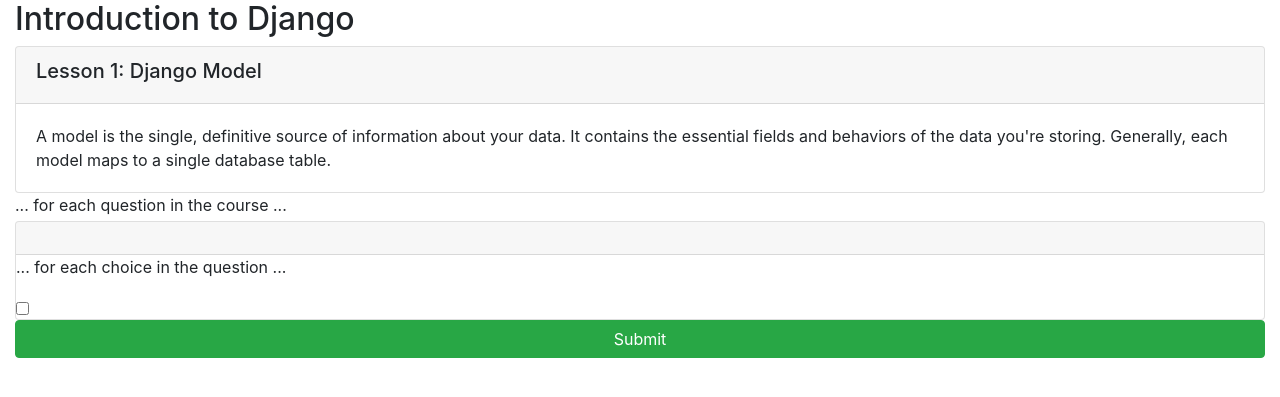
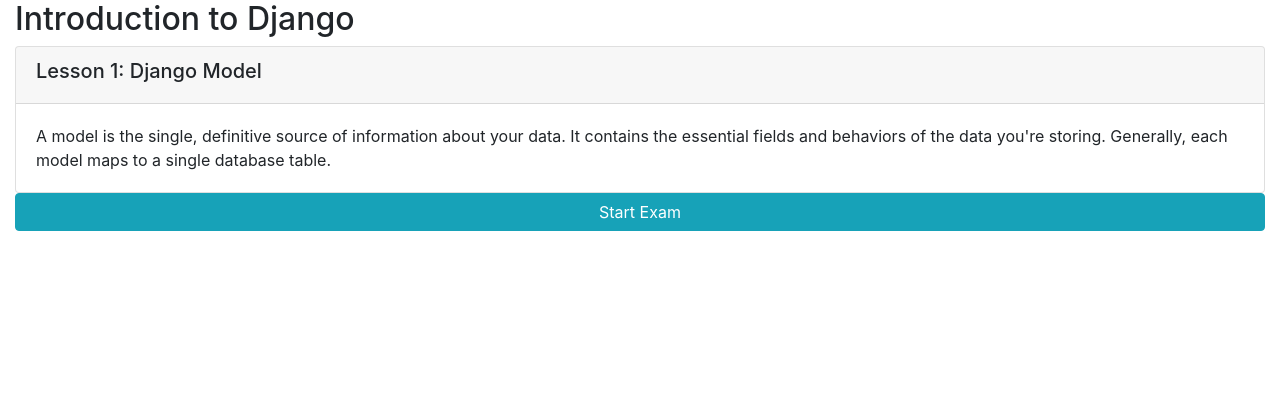
Before and after one commit to aleyadhi/final_template, a Django app: page /onlinecourse/1/ in a window 1280 px wide. Shown: the part 56-453 px from the top of the page. Run offline with Django 3.2, Linux system fonts and the light colour scheme; a user stored in the database is signed in; data comes from the database, SQL or seed files in the repository; both versions use the stored data as it was after the commit; some libraries are stand-ins or nearby versions.

Commit message:
Styling HTMl Pages

```diff
--- a/onlinecourse/templates/onlinecourse/course_detail_bootstrap.html
+++ b/onlinecourse/templates/onlinecourse/course_detail_bootstrap.html
@@ -57,11 +57,8 @@
             <!--
 
             A collapse example here:-->
+            <button data-toggle="collapse" data-target="#exam" class="btn btn-info btn-block">Start Exam</button>
             <div id="exam" class="collapse">
-                Click to expand elements within the collapse div
-                </div>
-
-
 
             <!-- <HINT> If user is authenticated, show course exam with a list of question -->
                 {% if user.is_authenticated %}
@@ -78,6 +75,7 @@
             <!-- A choice submission form example-->
             <form id="questionform" action="point to a submit view" method="post">
                         ... for each question in the course ...
+                        {% for question in lesson.question_set.all %}
                         <div class="card mt-1">
                             <div class="card-header"><h5>{{ question.question_text}}</h5></div>
                             {% csrf_token %}
@@ -92,9 +90,11 @@
                                 </div>
                             </div>
                         </div>
+                        {% endfor %}
                     <input class="btn btn-success btn-block" type="submit" value="Submit">
             </form>
             {% endif %}
+            </div>
             <!--Check here to see more details Bootstrap checkbox
              https://www.w3schools.com/bootstrap4/bootstrap_forms_inputs.asp-->
     </div>
```
Also changed, not shown: db.sqlite3.
